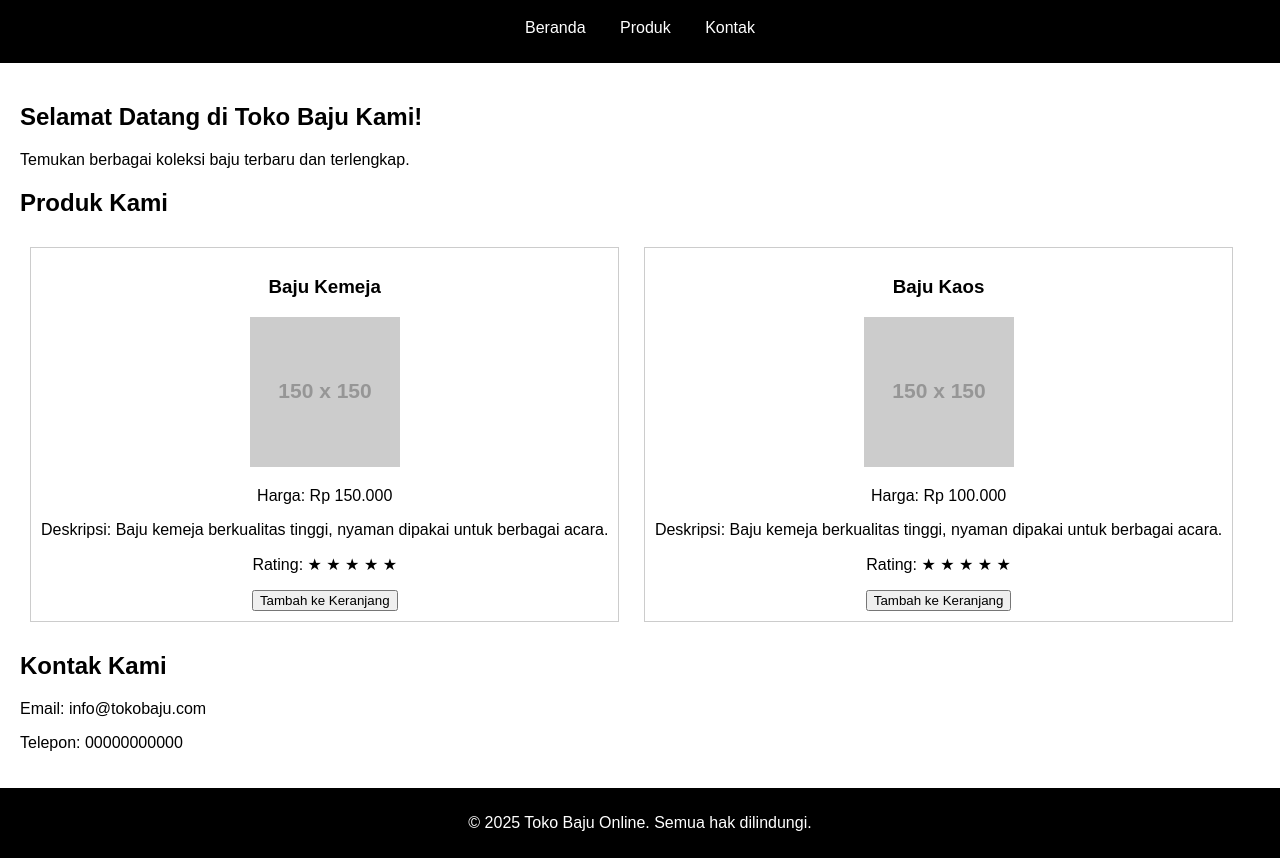
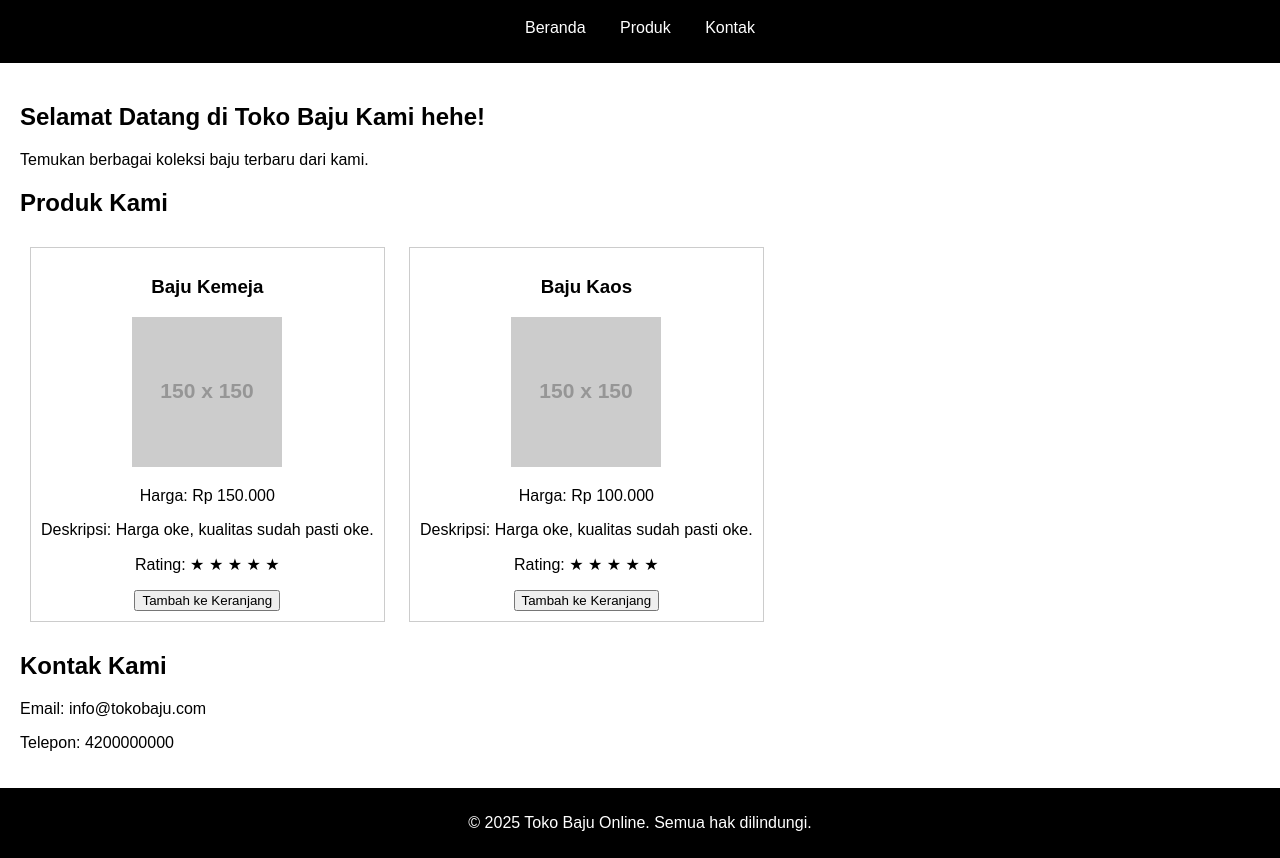
Before and after one commit to vandrooo024/proyek-2025, a plain HTML site: page index.html in a window 1280 px wide. Shown: the part 71-929 px from the top of the page. Drawn offline with Linux system fonts and the light colour scheme; placeholder pictures from the web are drawn by us.

Commit message:
Update index.html

```diff
--- a/index.html
+++ b/index.html
@@ -20,8 +20,8 @@
 
     <main>
         <section id="home">
-            <h2>Selamat Datang di Toko Baju Kami!</h2>
-            <p>Temukan berbagai koleksi baju terbaru dan terlengkap.</p>
+            <h2>Selamat Datang di Toko Baju Kami hehe!</h2>
+            <p>Temukan berbagai koleksi baju terbaru dari kami.</p>
         </section>
 
         <section id="products">
@@ -30,7 +30,7 @@
                 <h3>Baju Kemeja</h3>
                 <img src="https://via.placeholder.com/150" alt="Baju Kemeja">
                 <p>Harga: Rp 150.000</p>
-                <p>Deskripsi: Baju kemeja berkualitas tinggi, nyaman dipakai untuk berbagai acara.</p>
+                <p>Deskripsi: Harga oke, kualitas sudah pasti oke.</p>
                 <p>Rating:
                     <span class="stars" data-product="product1" onclick="rateProduct('product1', 1)">★</span>
                     <span class="stars" data-product="product1" onclick="rateProduct('product1', 2)">★</span>
@@ -44,7 +44,7 @@
                 <h3>Baju Kaos</h3>
                 <img src="https://via.placeholder.com/150" alt="Baju Kaos">
                 <p>Harga: Rp 100.000</p>
-                <p>Deskripsi: Baju kemeja berkualitas tinggi, nyaman dipakai untuk berbagai acara.</p>
+                <p>Deskripsi: Harga oke, kualitas sudah pasti oke.</p>
                 <p>Rating:
                     <span class="stars" data-product="product1" onclick="rateProduct('product1', 1)">★</span>
                     <span class="stars" data-product="product1" onclick="rateProduct('product1', 2)">★</span>
@@ -60,7 +60,7 @@
         <section id="contact">
             <h2>Kontak Kami</h2>
             <p>Email: info@tokobaju.com</p>
-            <p>Telepon: 00000000000</p>
+            <p>Telepon: 4200000000</p>
         </section>
     </main>
 
```
